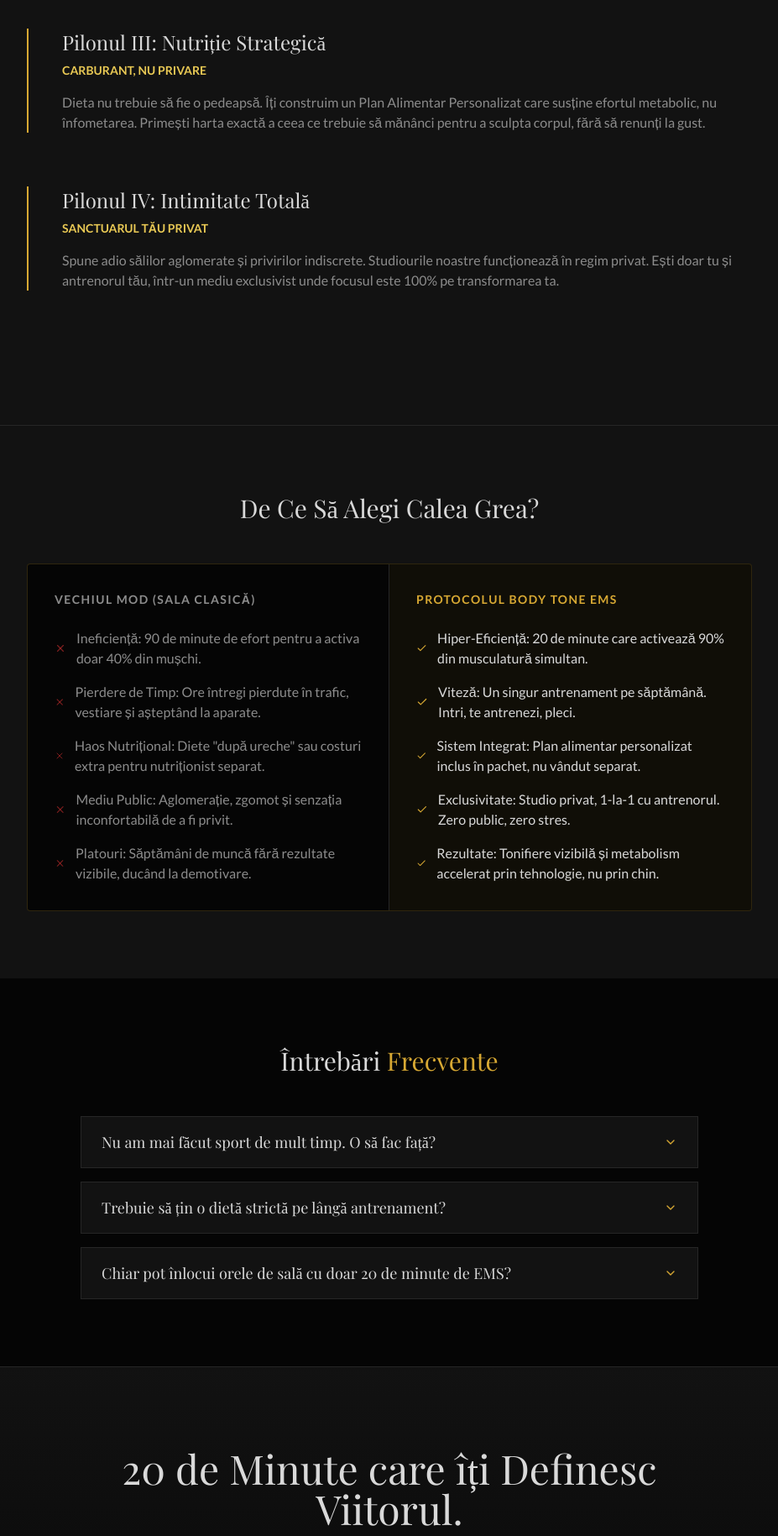
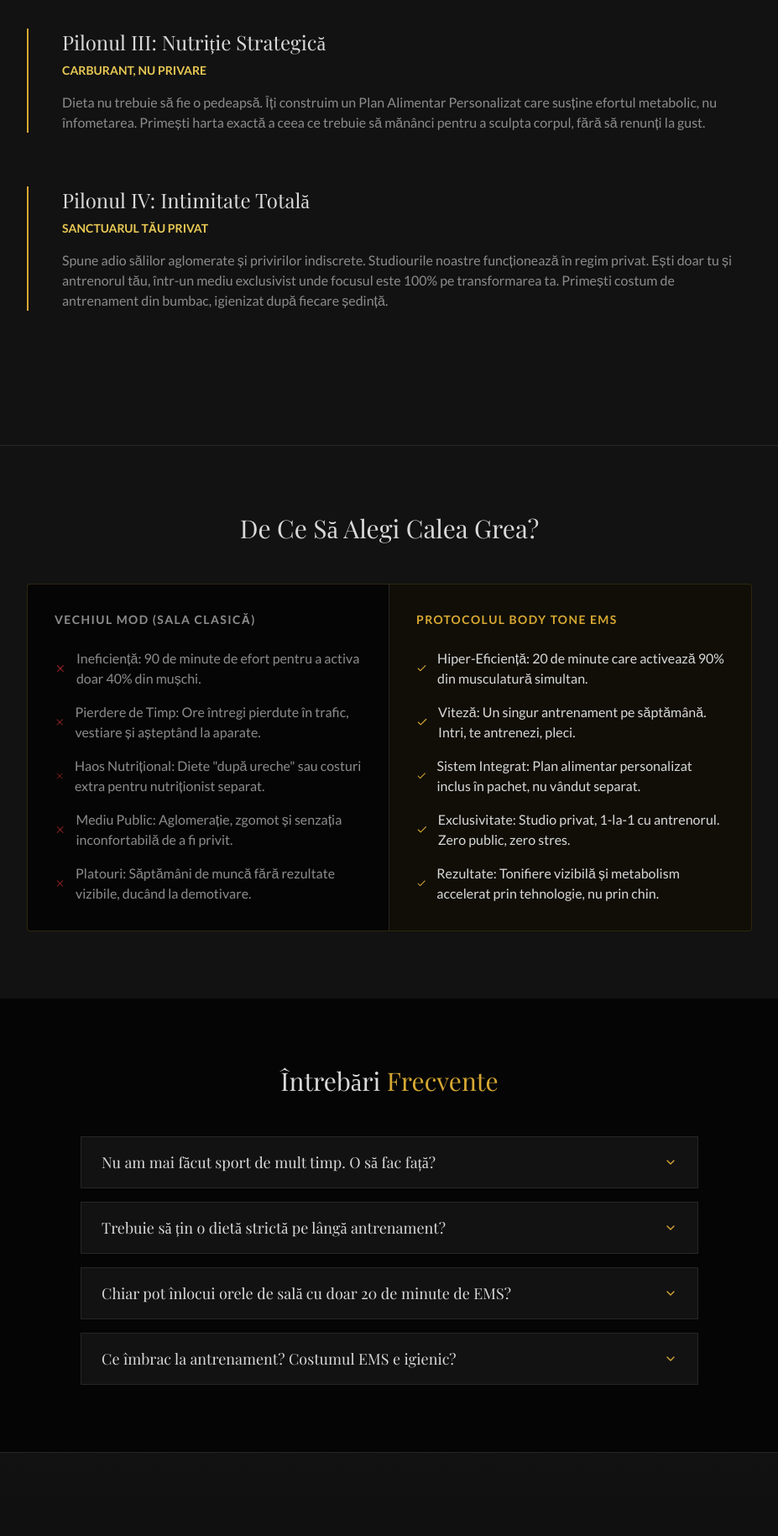
Before and after one commit to tonyreely/cristinaxbody, a React (Vite) app: page / in a window 1280 px wide. Shown: the part 4941-6770 px from the top of the page at 84% size, without its empty margins (176-1103 px from the left). Built offline with nearby package versions, Linux system fonts and the light colour scheme; the HTML template or start-up script is replaced by a standard one; a web font is replaced by a local one.

Commit message:
Changes
Co-authored-by: tonyreely <239445684+tonyreely@users.noreply.github.com>

```diff
--- a/src/components/FAQSection.tsx
+++ b/src/components/FAQSection.tsx
@@ -21,6 +21,11 @@ const faqs = [
     question: "Chiar pot înlocui orele de sală cu doar 20 de minute de EMS?",
     answer:
       "Da. Tehnologia EMS activează 90% din musculatură simultan, comparativ cu doar 40% la sala tradițională. 20 de minute de EMS echivalează cu 90 de minute de antrenament clasic.",
+  },
+  {
+    question: "Ce îmbrac la antrenament? Costumul EMS e igienic?",
+    answer:
+      "Nu trebuie să aduci nimic special. Primești de la noi un costum de antrenament din bumbac, curat și igienizat după fiecare utilizare, care se poartă sub vesta EMS. Bumbacul e moale, lasă pielea să respire și este plăcut de purtat pe toată durata ședinței.",
   },
 ];
 
--- a/src/components/PillarsSection.tsx
+++ b/src/components/PillarsSection.tsx
@@ -30,7 +30,7 @@ const pillars = [
     title: "Intimitate Totală",
     subtitle: "Sanctuarul tău Privat",
     paragraphs: [
-      "Spune adio sălilor aglomerate și privirilor indiscrete. Studiourile noastre funcționează în regim privat. Ești doar tu și antrenorul tău, într-un mediu exclusivist unde focusul este 100% pe transformarea ta.",
+      "Spune adio sălilor aglomerate și privirilor indiscrete. Studiourile noastre funcționează în regim privat. Ești doar tu și antrenorul tău, într-un mediu exclusivist unde focusul este 100% pe transformarea ta. Primești costum de antrenament din bumbac, igienizat după fiecare ședință.",
     ],
   },
 ];
--- a/src/pages/Prezentare.tsx
+++ b/src/pages/Prezentare.tsx
@@ -83,6 +83,7 @@ const included = [
   "Consiliere nutrițională",
   "Analiză corporală și măsurători",
   "Monitorizarea rezultatelor pe toată perioada",
+  "Costum de antrenament din bumbac, igienizat după fiecare ședință",
   "Asigurarea condițiilor de igienă necesare",
 ];
 
```
